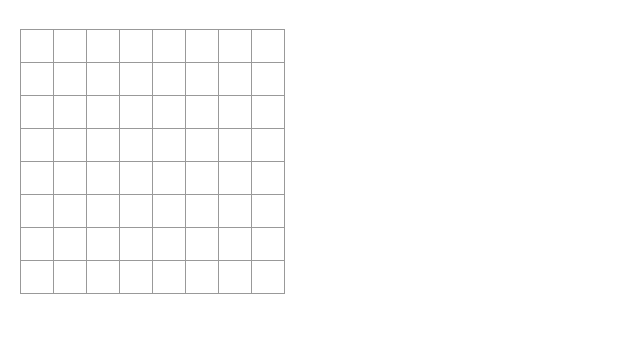
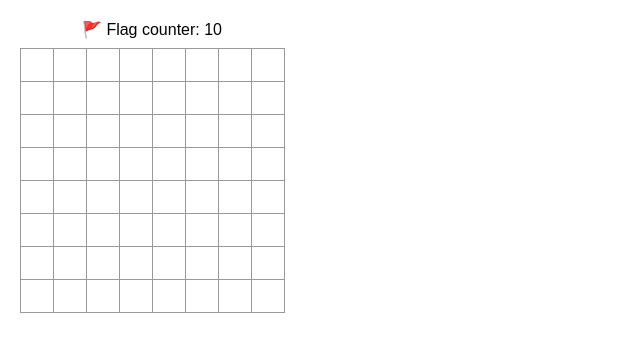
Before and after one commit to randyg111/react-minesweeper, a React (Create React App) app in the folder src/: page / in a window 1280 px wide. Shown: the top 352 px of the page, without its empty margins (0-640 px from the left). Built offline with nearby package versions, Linux system fonts and the light colour scheme.

Commit message:
Check win/lose and styles

```diff
--- a/src/App.tsx
+++ b/src/App.tsx
@@ -1,12 +1,14 @@
 import React, { useMemo, useState } from "react";
 
-// timer, graphics, snake
-type Value = "💥" | "🚩" | 0 | 1 | 2 | 3 | 4 | 5 | 6 | 7 | 8 | null;
+// chording, retry button, custom difficulty, timer, graphics, snake
+type Value = "💥" | "🚩" | "⬜" | 0 | 1 | 2 | 3 | 4 | 5 | 6 | 7 | 8 | null;
 type Grid = Value[][];
 
 const rows = 8;
 const cols = 8;
 const mines = 10;
+var flags = mines;
+var status = "";
 
 interface BoardProps {
   squares: Grid;
@@ -25,24 +27,58 @@ function Square({value, onSquareClick}: SquareProps) {
 
 function Board({squares, onPlay, hiddenSquares}: BoardProps) {
   const handleClick = (e: React.MouseEvent, r: number, c: number) => {
+    if (e.type === "contextmenu") {
+      e.preventDefault();
+    }
+    if (calculateWin(squares) || calculateLose()) {
+      return;
+    }
     const nextSquares = squares.map(arr => arr.slice()) as Grid;
-    if (e.type === 'click') {
+    if (e.type === "click") {
       handleLeftClick(nextSquares, r, c);
-    } else if (e.type === 'contextmenu') {
-      e.preventDefault();
+    } else if (e.type === "contextmenu") {
       handleRightClick(nextSquares, r, c);
     }
     onPlay(nextSquares);
   };
 
+  function calculateWin(squares: Grid) {
+    for (let r = 0; r < rows; r++) {
+      for (let c = 0; c < cols; c++) {
+        if (hiddenSquares[r][c] !== "💥" && hiddenSquares[r][c] !== squares[r][c]) {
+          return false;
+        }
+      }
+    }
+    return true;
+  }
+
+  function calculateLose() {
+    for (let r = 0; r < rows; r++) {
+      for (let c = 0; c < cols; c++) {
+        if (squares[r][c] === "💥") {
+          return true;
+        }
+      }
+    }
+    return false;
+  }
+
   function handleRightClick(nextSquares: Grid, r: number, c: number) {
-    nextSquares[r][c] = "🚩";
+    if (nextSquares[r][c] === "🚩") {
+      nextSquares[r][c] = null;
+      flags++;
+    } else if (nextSquares[r][c] === null) {
+      nextSquares[r][c] = "🚩";
+      flags--;
+    }
   }
 
   function handleLeftClick(nextSquares: Grid, r: number, c: number) {
     if (r < 0 || c < 0 || r >= rows || c >= cols) return;
     if (hiddenSquares[r][c] === 0) {
-      hiddenSquares[r][c] = null;
+      hiddenSquares[r][c] = "⬜";
+      nextSquares[r][c] = "⬜";
       handleLeftClick(nextSquares, r+1, c+1);
       handleLeftClick(nextSquares, r+1, c);
       handleLeftClick(nextSquares, r+1, c-1);
@@ -51,8 +87,14 @@ function Board({squares, onPlay, hiddenSquares}: BoardProps) {
       handleLeftClick(nextSquares, r-1, c+1);
       handleLeftClick(nextSquares, r-1, c);
       handleLeftClick(nextSquares, r-1, c-1);
-    } else if (hiddenSquares[r][c] !== null) {
+    } else {
       nextSquares[r][c] = hiddenSquares[r][c];
+      if (nextSquares[r][c] === "💥") {
+        status = "You lose!";
+      }
+    }
+    if (calculateWin(nextSquares)) {
+      status = "You win!";
     }
   }
 
@@ -63,9 +105,13 @@ function Board({squares, onPlay, hiddenSquares}: BoardProps) {
     return <div key={r} className="board-row">{boardRow}</div>
   })
 
+  let counter = useMemo(() => {
+    return "🚩 Flag counter: " + flags;
+  }, [flags]);
+
   return (
     <>
-      <div className="status"></div>
+      <div className="status">{counter}{'    '}{status}</div>
       {board}
     </>
   );
@@ -87,11 +133,9 @@ export default function Game() {
 
       colCheck(temp, r, c);
       if (r > 0) {
-        increment(temp, r-1, c);
         colCheck(temp, r-1, c);
       }
       if (r < rows - 1) {
-        increment(temp, r+1, c);
         colCheck(temp, r+1, c);
       }
     }
@@ -99,6 +143,7 @@ export default function Game() {
   }, []);
 
   function colCheck(grid: Grid, r: number, c: number) {
+    increment(grid, r, c);
     if (c > 0) {
       increment(grid, r, c-1);
     }
--- a/src/styles.css
+++ b/src/styles.css
@@ -1,51 +1,3 @@
-* {
-  box-sizing: border-box;
-}
-
-body {
-  font-family: sans-serif;
-  margin: 20px;
-  padding: 0;
-}
-
-h1 {
-  margin-top: 0;
-  font-size: 22px;
-}
-
-h2 {
-  margin-top: 0;
-  font-size: 20px;
-}
-
-h3 {
-  margin-top: 0;
-  font-size: 18px;
-}
-
-h4 {
-  margin-top: 0;
-  font-size: 16px;
-}
-
-h5 {
-  margin-top: 0;
-  font-size: 14px;
-}
-
-h6 {
-  margin-top: 0;
-  font-size: 12px;
-}
-
-code {
-  font-size: 1.2em;
-}
-
-ul {
-  padding-left: 20px;
-}
-
 * {
   box-sizing: border-box;
 }
@@ -79,6 +31,8 @@ body {
 
 .status {
   margin-bottom: 10px;
+  display: flex;
+  justify-content: center;
 }
 .game {
   display: flex;
```
Also changed, not shown: public/index.html (+0 -23 lines).
